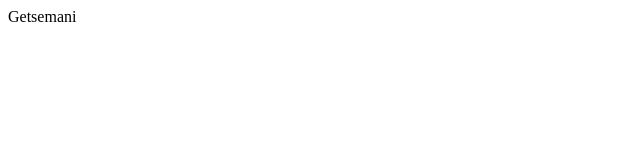
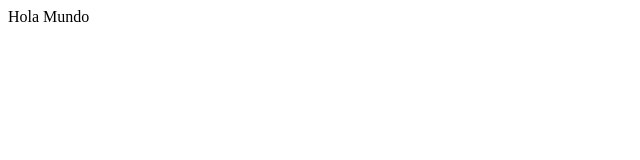
Before and after one commit to L0Angel98/ChatMonitor, a React app: page / in a window 1280 px wide. Shown: the top 160 px of the page, without its empty margins (0-640 px from the left). Built offline with nearby package versions, Linux system fonts and the light colour scheme.

Commit message:
add component Home

```diff
--- /dev/null
+++ b/src/components/Home.jsx
@@ -0,0 +1,5 @@
+import React from "react";
+
+export default function Home() {
+  return <div>Hola Mundo</div>;
+}
--- a/src/index.jsx
+++ b/src/index.jsx
@@ -1,7 +1,5 @@
 import React from "react";
 import ReactDOM from "react-dom";
+import Home from "./components/Home.jsx";
 
-ReactDOM.render(
-  React.createElement("div", null, `Getsemani`),
-  document.getElementById("app")
-);
+ReactDOM.render(<Home />, document.getElementById("app"));
```
